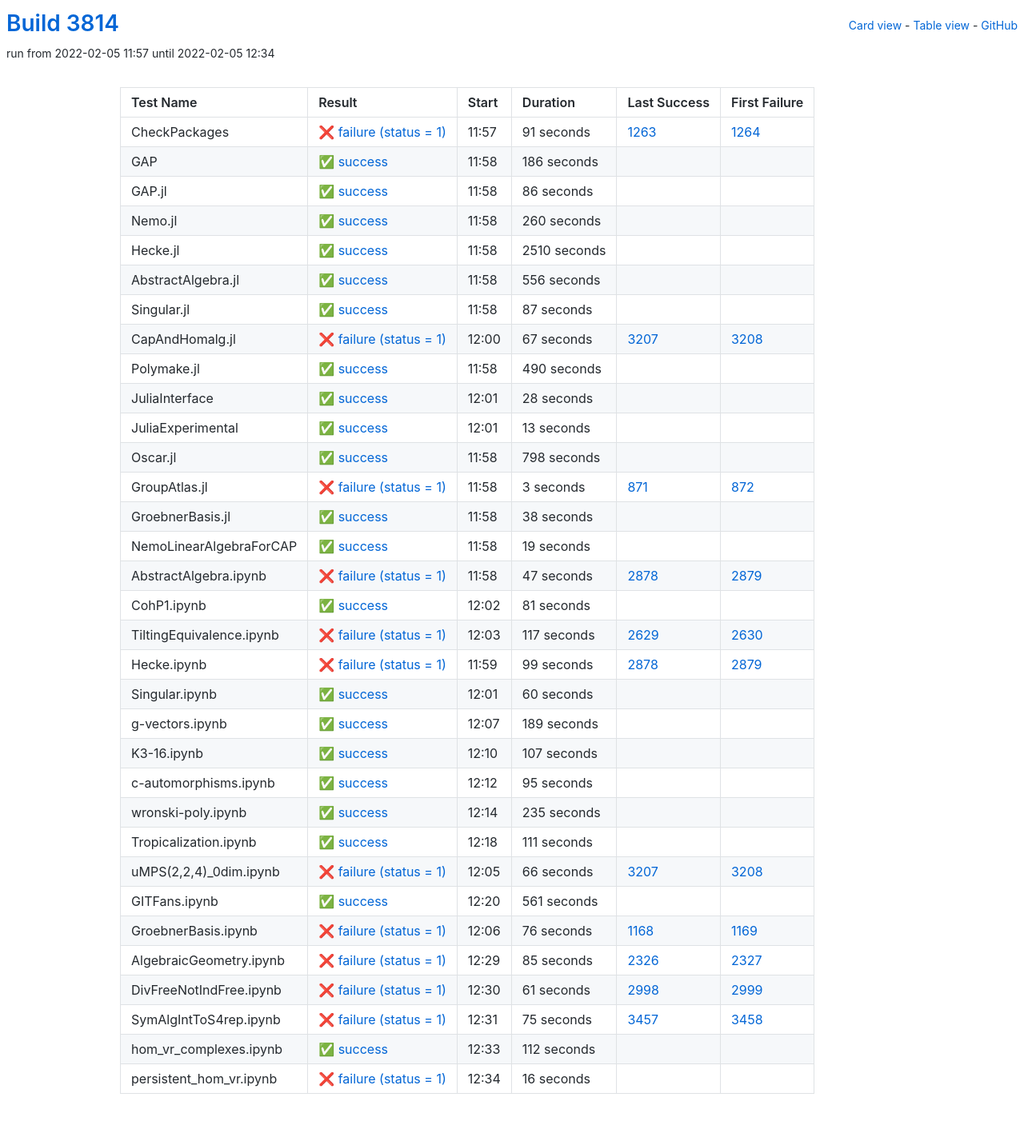
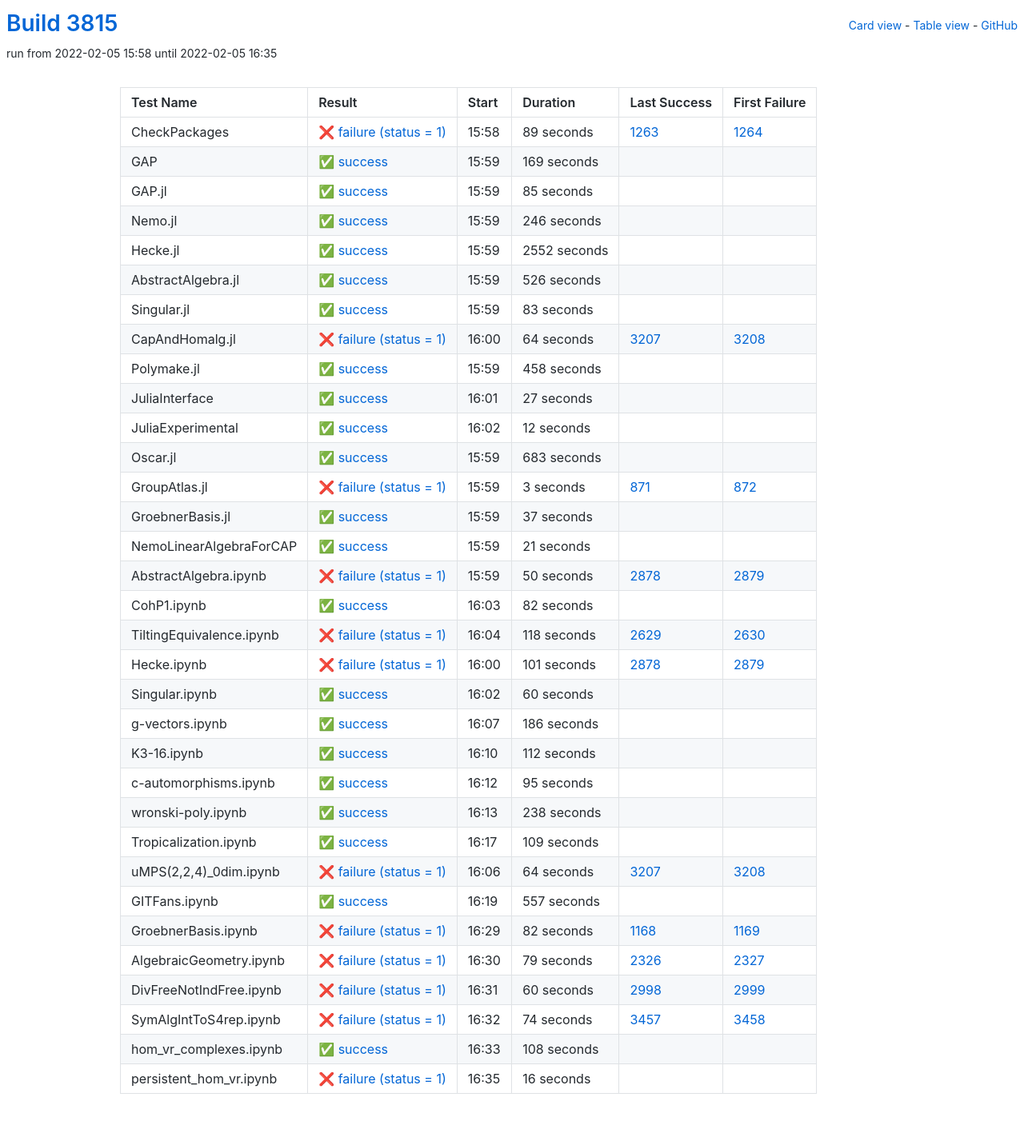
Before and after one commit to oscar-system/oscar-ci-status-stable, a Jekyll site: the page built from table.html, in a window 1280 px wide. Shown: the whole page at 80% size. Built offline with Jekyll 4.4.1, drawn with Linux system fonts in a browser that asks for light colours.

Commit message:
Build #3815

```diff
--- a/_data/ci.yml
+++ b/_data/ci.yml
@@ -1,6 +1,6 @@
 ---
-build: 3814
-build_url: https://oscarci.mathematik.uni-kl.de/job/oscar-stable/3814/
+build: 3815
+build_url: https://oscarci.mathematik.uni-kl.de/job/oscar-stable/3815/
 job: oscar-stable
 organization: oscar-system
 repo: oscar-ci-status-stable
@@ -8,152 +8,152 @@ repourl: https://github.com/oscar-system/oscar-ci-status-stable
 tests:
 - name: CheckPackages
   id: checkpackages
-  log: https://oscarci.mathematik.uni-kl.de/job/oscar-stable/3814/artifact/logs/build-3814/CheckPackages.log
-  start: 2022-02-05 11:57
+  log: https://oscarci.mathematik.uni-kl.de/job/oscar-stable/3815/artifact/logs/build-3815/CheckPackages.log
+  start: 2022-02-05 15:58
   success: false
   exitcode: 1
   status: failure
-  duration: 91
+  duration: 89
   last_success: 1263
   last_success_url: https://oscarci.mathematik.uni-kl.de/job/oscar-stable/1263/
   first_failure: 1264
   first_failure_url: https://oscarci.mathematik.uni-kl.de/job/oscar-stable/1264/
 - name: GAP
   id: gap
-  log: https://oscarci.mathematik.uni-kl.de/job/oscar-stable/3814/artifact/logs/build-3814/GAP.log
-  start: 2022-02-05 11:58
+  log: https://oscarci.mathematik.uni-kl.de/job/oscar-stable/3815/artifact/logs/build-3815/GAP.log
+  start: 2022-02-05 15:59
   success: true
   exitcode: 0
   status: success
-  duration: 186
+  duration: 169
   last_success: false
   last_success_url:
   first_failure: false
   first_failure_url:
 - name: GAP.jl
   id: gap-jl
-  log: https://oscarci.mathematik.uni-kl.de/job/oscar-stable/3814/artifact/logs/build-3814/GAP.jl.log
-  start: 2022-02-05 11:58
+  log: https://oscarci.mathematik.uni-kl.de/job/oscar-stable/3815/artifact/logs/build-3815/GAP.jl.log
+  start: 2022-02-05 15:59
   success: true
   exitcode: 0
   status: success
-  duration: 86
+  duration: 85
   last_success: false
   last_success_url:
   first_failure: false
   first_failure_url:
 - name: Nemo.jl
   id: nemo-jl
-  log: https://oscarci.mathematik.uni-kl.de/job/oscar-stable/3814/artifact/logs/build-3814/Nemo.jl.log
-  start: 2022-02-05 11:58
+  log: https://oscarci.mathematik.uni-kl.de/job/oscar-stable/3815/artifact/logs/build-3815/Nemo.jl.log
+  start: 2022-02-05 15:59
   success: true
   exitcode: 0
   status: success
-  duration: 260
+  duration: 246
   last_success: false
   last_success_url:
   first_failure: false
   first_failure_url:
 - name: Hecke.jl
   id: hecke-jl
-  log: https://oscarci.mathematik.uni-kl.de/job/oscar-stable/3814/artifact/logs/build-3814/Hecke.jl.log
-  start: 2022-02-05 11:58
+  log: https://oscarci.mathematik.uni-kl.de/job/oscar-stable/3815/artifact/logs/build-3815/Hecke.jl.log
+  start: 2022-02-05 15:59
   success: true
   exitcode: 0
   status: success
-  duration: 2510
+  duration: 2552
   last_success: false
   last_success_url:
   first_failure: false
   first_failure_url:
 - name: AbstractAlgebra.jl
   id: abstractalgebra-jl
-  log: https://oscarci.mathematik.uni-kl.de/job/oscar-stable/3814/artifact/logs/build-3814/AbstractAlgebra.jl.log
-  start: 2022-02-05 11:58
+  log: https://oscarci.mathematik.uni-kl.de/job/oscar-stable/3815/artifact/logs/build-3815/AbstractAlgebra.jl.log
+  start: 2022-02-05 15:59
   success: true
   exitcode: 0
   status: success
-  duration: 556
+  duration: 526
   last_success: false
   last_success_url:
   first_failure: false
   first_failure_url:
 - name: Singular.jl
   id: singular-jl
-  log: https://oscarci.mathematik.uni-kl.de/job/oscar-stable/3814/artifact/logs/build-3814/Singular.jl.log
-  start: 2022-02-05 11:58
+  log: https://oscarci.mathematik.uni-kl.de/job/oscar-stable/3815/artifact/logs/build-3815/Singular.jl.log
+  start: 2022-02-05 15:59
   success: true
   exitcode: 0
   status: success
-  duration: 87
+  duration: 83
   last_success: false
   last_success_url:
   first_failure: false
   first_failure_url:
 - name: CapAndHomalg.jl
   id: capandhomalg-jl
-  log: https://oscarci.mathematik.uni-kl.de/job/oscar-stable/3814/artifact/logs/build-3814/CapAndHomalg.jl.log
-  start: 2022-02-05 12:00
+  log: https://oscarci.mathematik.uni-kl.de/job/oscar-stable/3815/artifact/logs/build-3815/CapAndHomalg.jl.log
+  start: 2022-02-05 16:00
   success: false
   exitcode: 1
   status: failure
-  duration: 67
+  duration: 64
   last_success: 3207
   last_success_url: https://oscarci.mathematik.uni-kl.de/job/oscar-stable/3207/
   first_failure: 3208
   first_failure_url: https://oscarci.mathematik.uni-kl.de/job/oscar-stable/3208/
 - name: Polymake.jl
   id: polymake-jl
-  log: https://oscarci.mathematik.uni-kl.de/job/oscar-stable/3814/artifact/logs/build-3814/Polymake.jl.log
-  start: 2022-02-05 11:58
+  log: https://oscarci.mathematik.uni-kl.de/job/oscar-stable/3815/artifact/logs/build-3815/Polymake.jl.log
+  start: 2022-02-05 15:59
   success: true
   exitcode: 0
   status: success
-  duration: 490
+  duration: 458
   last_success: false
   last_success_url:
   first_failure: false
   first_failure_url:
 - name: JuliaInterface
   id: juliainterface
-  log: https://oscarci.mathematik.uni-kl.de/job/oscar-stable/3814/artifact/logs/build-3814/JuliaInterface.log
-  start: 2022-02-05 12:01
+  log: https://oscarci.mathematik.uni-kl.de/job/oscar-stable/3815/artifact/logs/build-3815/JuliaInterface.log
+  start: 2022-02-05 16:01
   success: true
   exitcode: 0
   status: success
-  duration: 28
+  duration: 27
   last_success: false
   last_success_url:
   first_failure: false
   first_failure_url:
 - name: JuliaExperimental
   id: juliaexperimental
-  log: https://oscarci.mathematik.uni-kl.de/job/oscar-stable/3814/artifact/logs/build-3814/JuliaExperimental.log
-  start: 2022-02-05 12:01
+  log: https://oscarci.mathematik.uni-kl.de/job/oscar-stable/3815/artifact/logs/build-3815/JuliaExperimental.log
+  start: 2022-02-05 16:02
   success: true
   exitcode: 0
   status: success
-  duration: 13
+  duration: 12
   last_success: false
   last_success_url:
   first_failure: false
   first_failure_url:
 - name: Oscar.jl
   id: oscar-jl
-  log: https://oscarci.mathematik.uni-kl.de/job/oscar-stable/3814/artifact/logs/build-3814/Oscar.jl.log
-  start: 2022-02-05 11:58
+  log: https://oscarci.mathematik.uni-kl.de/job/oscar-stable/3815/artifact/logs/build-3815/Oscar.jl.log
+  start: 2022-02-05 15:59
   success: true
   exitcode: 0
   status: success
-  duration: 798
+  duration: 683
   last_success: false
   last_success_url:
   first_failure: false
   first_failure_url:
 - name: GroupAtlas.jl
   id: groupatlas-jl
-  log: https://oscarci.mathematik.uni-kl.de/job/oscar-stable/3814/artifact/logs/build-3814/GroupAtlas.jl.log
-  start: 2022-02-05 11:58
+  log: https://oscarci.mathematik.uni-kl.de/job/oscar-stable/3815/artifact/logs/build-3815/GroupAtlas.jl.log
+  start: 2022-02-05 15:59
   success: false
   exitcode: 1
   status: failure
@@ -164,80 +164,80 @@ tests:
   first_failure_url: https://oscarci.mathematik.uni-kl.de/job/oscar-stable/872/
 - name: GroebnerBasis.jl
   id: groebnerbasis-jl
-  log: https://oscarci.mathematik.uni-kl.de/job/oscar-stable/3814/artifact/logs/build-3814/GroebnerBasis.jl.log
-  start: 2022-02-05 11:58
+  log: https://oscarci.mathematik.uni-kl.de/job/oscar-stable/3815/artifact/logs/build-3815/GroebnerBasis.jl.log
+  start: 2022-02-05 15:59
   success: true
   exitcode: 0
   status: success
-  duration: 38
+  duration: 37
   last_success: false
   last_success_url:
   first_failure: false
   first_failure_url:
 - name: NemoLinearAlgebraForCAP
   id: nemolinearalgebraforcap
-  log: https://oscarci.mathematik.uni-kl.de/job/oscar-stable/3814/artifact/logs/build-3814/NemoLinearAlgebraForCAP.log
-  start: 2022-02-05 11:58
+  log: https://oscarci.mathematik.uni-kl.de/job/oscar-stable/3815/artifact/logs/build-3815/NemoLinearAlgebraForCAP.log
+  start: 2022-02-05 15:59
   success: true
   exitcode: 0
   status: success
-  duration: 19
+  duration: 21
   last_success: false
   last_success_url:
   first_failure: false
   first_failure_url:
 - name: AbstractAlgebra.ipynb
   id: abstractalgebra-ipynb
-  log: https://oscarci.mathematik.uni-kl.de/job/oscar-stable/3814/artifact/logs/build-3814/AbstractAlgebra.ipynb.log
-  start: 2022-02-05 11:58
+  log: https://oscarci.mathematik.uni-kl.de/job/oscar-stable/3815/artifact/logs/build-3815/AbstractAlgebra.ipynb.log
+  start: 2022-02-05 15:59
   success: false
   exitcode: 1
   status: failure
-  duration: 47
+  duration: 50
   last_success: 2878
   last_success_url: https://oscarci.mathematik.uni-kl.de/job/oscar-stable/2878/
   first_failure: 2879
   first_failure_url: https://oscarci.mathematik.uni-kl.de/job/oscar-stable/2879/
 - name: CohP1.ipynb
   id: cohp1-ipynb
-  log: https://oscarci.mathematik.uni-kl.de/job/oscar-stable/3814/artifact/logs/build-3814/CohP1.ipynb.log
-  start: 2022-02-05 12:02
+  log: https://oscarci.mathematik.uni-kl.de/job/oscar-stable/3815/artifact/logs/build-3815/CohP1.ipynb.log
+  start: 2022-02-05 16:03
   success: true
   exitcode: 0
   status: success
-  duration: 81
+  duration: 82
   last_success: false
   last_success_url:
   first_failure: false
   first_failure_url:
 - name: TiltingEquivalence.ipynb
   id: tiltingequivalence-ipynb
-  log: https://oscarci.mathematik.uni-kl.de/job/oscar-stable/3814/artifact/logs/build-3814/TiltingEquivalence.ipynb.log
-  start: 2022-02-05 12:03
+  log: https://oscarci.mathematik.uni-kl.de/job/oscar-stable/3815/artifact/logs/build-3815/TiltingEquivalence.ipynb.log
+  start: 2022-02-05 16:04
   success: false
   exitcode: 1
   status: failure
-  duration: 117
+  duration: 118
   last_success: 2629
   last_success_url: https://oscarci.mathematik.uni-kl.de/job/oscar-stable/2629/
   first_failure: 2630
   first_failure_url: https://oscarci.mathematik.uni-kl.de/job/oscar-stable/2630/
 - name: Hecke.ipynb
   id: hecke-ipynb
-  log: https://oscarci.mathematik.uni-kl.de/job/oscar-stable/3814/artifact/logs/build-3814/Hecke.ipynb.log
-  start: 2022-02-05 11:59
+  log: https://oscarci.mathematik.uni-kl.de/job/oscar-stable/3815/artifact/logs/build-3815/Hecke.ipynb.log
+  start: 2022-02-05 16:00
   success: false
   exitcode: 1
   status: failure
-  duration: 99
+  duration: 101
   last_success: 2878
   last_success_url: https://oscarci.mathematik.uni-kl.de/job/oscar-stable/2878/
   first_failure: 2879
   first_failure_url: https://oscarci.mathematik.uni-kl.de/job/oscar-stable/2879/
 - name: Singular.ipynb
   id: singular-ipynb
-  log: https://oscarci.mathematik.uni-kl.de/job/oscar-stable/3814/artifact/logs/build-3814/Singular.ipynb.log
-  start: 2022-02-05 12:01
+  log: https://oscarci.mathematik.uni-kl.de/job/oscar-stable/3815/artifact/logs/build-3815/Singular.ipynb.log
+  start: 2022-02-05 16:02
   success: true
   exitcode: 0
   status: success
@@ -248,32 +248,32 @@ tests:
   first_failure_url:
 - name: g-vectors.ipynb
   id: g-vectors-ipynb
-  log: https://oscarci.mathematik.uni-kl.de/job/oscar-stable/3814/artifact/logs/build-3814/g-vectors.ipynb.log
-  start: 2022-02-05 12:07
+  log: https://oscarci.mathematik.uni-kl.de/job/oscar-stable/3815/artifact/logs/build-3815/g-vectors.ipynb.log
+  start: 2022-02-05 16:07
   success: true
   exitcode: 0
   status: success
-  duration: 189
+  duration: 186
   last_success: false
   last_success_url:
   first_failure: false
   first_failure_url:
 - name: K3-16.ipynb
   id: k3-16-ipynb
-  log: https://oscarci.mathematik.uni-kl.de/job/oscar-stable/3814/artifact/logs/build-3814/K3-16.ipynb.log
-  start: 2022-02-05 12:10
+  log: https://oscarci.mathematik.uni-kl.de/job/oscar-stable/3815/artifact/logs/build-3815/K3-16.ipynb.log
+  start: 2022-02-05 16:10
   success: true
   exitcode: 0
   status: success
-  duration: 107
+  duration: 112
   last_success: false
   last_success_url:
   first_failure: false
   first_failure_url:
 - name: c-automorphisms.ipynb
   id: c-automorphisms-ipynb
-  log: https://oscarci.mathematik.uni-kl.de/job/oscar-stable/3814/artifact/logs/build-3814/c-automorphisms.ipynb.log
-  start: 2022-02-05 12:12
+  log: https://oscarci.mathematik.uni-kl.de/job/oscar-stable/3815/artifact/logs/build-3815/c-automorphisms.ipynb.log
+  start: 2022-02-05 16:12
   success: true
   exitcode: 0
   status: success
@@ -284,116 +284,116 @@ tests:
   first_failure_url:
 - name: wronski-poly.ipynb
   id: wronski-poly-ipynb
-  log: https://oscarci.mathematik.uni-kl.de/job/oscar-stable/3814/artifact/logs/build-3814/wronski-poly.ipynb.log
-  start: 2022-02-05 12:14
+  log: https://oscarci.mathematik.uni-kl.de/job/oscar-stable/3815/artifact/logs/build-3815/wronski-poly.ipynb.log
+  start: 2022-02-05 16:13
   success: true
   exitcode: 0
   status: success
-  duration: 235
+  duration: 238
   last_success: false
   last_success_url:
   first_failure: false
   first_failure_url:
 - name: Tropicalization.ipynb
   id: tropicalization-ipynb
-  log: https://oscarci.mathematik.uni-kl.de/job/oscar-stable/3814/artifact/logs/build-3814/Tropicalization.ipynb.log
-  start: 2022-02-05 12:18
+  log: https://oscarci.mathematik.uni-kl.de/job/oscar-stable/3815/artifact/logs/build-3815/Tropicalization.ipynb.log
+  start: 2022-02-05 16:17
   success: true
   exitcode: 0
   status: success
-  duration: 111
+  duration: 109
   last_success: false
   last_success_url:
   first_failure: false
   first_failure_url:
 - name: uMPS(2,2,4)_0dim.ipynb
   id: umps-2-2-4-0dim-ipynb
-  log: https://oscarci.mathematik.uni-kl.de/job/oscar-stable/3814/artifact/logs/build-3814/uMPS-2-2-4-_0dim.ipynb.log
-  start: 2022-02-05 12:05
+  log: https://oscarci.mathematik.uni-kl.de/job/oscar-stable/3815/artifact/logs/build-3815/uMPS-2-2-4-_0dim.ipynb.log
+  start: 2022-02-05 16:06
   success: false
   exitcode: 1
   status: failure
-  duration: 66
+  duration: 64
   last_success: 3207
   last_success_url: https://oscarci.mathematik.uni-kl.de/job/oscar-stable/3207/
   first_failure: 3208
   first_failure_url: https://oscarci.mathematik.uni-kl.de/job/oscar-stable/3208/
 - name: GITFans.ipynb
   id: gitfans-ipynb
-  log: https://oscarci.mathematik.uni-kl.de/job/oscar-stable/3814/artifact/logs/build-3814/GITFans.ipynb.log
-  start: 2022-02-05 12:20
+  log: https://oscarci.mathematik.uni-kl.de/job/oscar-stable/3815/artifact/logs/build-3815/GITFans.ipynb.log
+  start: 2022-02-05 16:19
   success: true
   exitcode: 0
   status: success
-  duration: 561
+  duration: 557
   last_success: false
   last_success_url:
   first_failure: false
   first_failure_url:
 - name: GroebnerBasis.ipynb
   id: groebnerbasis-ipynb
-  log: https://oscarci.mathematik.uni-kl.de/job/oscar-stable/3814/artifact/logs/build-3814/GroebnerBasis.ipynb.log
-  start: 2022-02-05 12:06
+  log: https://oscarci.mathematik.uni-kl.de/job/oscar-stable/3815/artifact/logs/build-3815/GroebnerBasis.ipynb.log
+  start: 2022-02-05 16:29
   success: false
   exitcode: 1
   status: failure
-  duration: 76
+  duration: 82
   last_success: 1168
   last_success_url: https://oscarci.mathematik.uni-kl.de/job/oscar-stable/1168/
   first_failure: 1169
   first_failure_url: https://oscarci.mathematik.uni-kl.de/job/oscar-stable/1169/
 - name: AlgebraicGeometry.ipynb
   id: algebraicgeometry-ipynb
-  log: https://oscarci.mathematik.uni-kl.de/job/oscar-stable/3814/artifact/logs/build-3814/AlgebraicGeometry.ipynb.log
-  start: 2022-02-05 12:29
+  log: https://oscarci.mathematik.uni-kl.de/job/oscar-stable/3815/artifact/logs/build-3815/AlgebraicGeometry.ipynb.log
+  start: 2022-02-05 16:30
   success: false
   exitcode: 1
   status: failure
-  duration: 85
+  duration: 79
   last_success: 2326
   last_success_url: https://oscarci.mathematik.uni-kl.de/job/oscar-stable/2326/
   first_failure: 2327
   first_failure_url: https://oscarci.mathematik.uni-kl.de/job/oscar-stable/2327/
 - name: DivFreeNotIndFree.ipynb
   id: divfreenotindfree-ipynb
-  log: https://oscarci.mathematik.uni-kl.de/job/oscar-stable/3814/artifact/logs/build-3814/DivFreeNotIndFree.ipynb.log
-  start: 2022-02-05 12:30
+  log: https://oscarci.mathematik.uni-kl.de/job/oscar-stable/3815/artifact/logs/build-3815/DivFreeNotIndFree.ipynb.log
+  start: 2022-02-05 16:31
   success: false
   exitcode: 1
   status: failure
-  duration: 61
+  duration: 60
   last_success: 2998
   last_success_url: https://oscarci.mathematik.uni-kl.de/job/oscar-stable/2998/
   first_failure: 2999
   first_failure_url: https://oscarci.mathematik.uni-kl.de/job/oscar-stable/2999/
 - name: SymAlgIntToS4rep.ipynb
   id: symalginttos4rep-ipynb
-  log: https://oscarci.mathematik.uni-kl.de/job/oscar-stable/3814/artifact/logs/build-3814/SymAlgIntToS4rep.ipynb.log
-  start: 2022-02-05 12:31
+  log: https://oscarci.mathematik.uni-kl.de/job/oscar-stable/3815/artifact/logs/build-3815/SymAlgIntToS4rep.ipynb.log
+  start: 2022-02-05 16:32
   success: false
   exitcode: 1
   status: failure
-  duration: 75
+  duration: 74
   last_success: 3457
   last_success_url: https://oscarci.mathematik.uni-kl.de/job/oscar-stable/3457/
   first_failure: 3458
   first_failure_url: https://oscarci.mathematik.uni-kl.de/job/oscar-stable/3458/
 - name: hom_vr_complexes.ipynb
   id: hom-vr-complexes-ipynb
-  log: https://oscarci.mathematik.uni-kl.de/job/oscar-stable/3814/artifact/logs/build-3814/hom_vr_complexes.ipynb.log
-  start: 2022-02-05 12:33
+  log: https://oscarci.mathematik.uni-kl.de/job/oscar-stable/3815/artifact/logs/build-3815/hom_vr_complexes.ipynb.log
+  start: 2022-02-05 16:33
   success: true
   exitcode: 0
   status: success
-  duration: 112
+  duration: 108
   last_success: false
   last_success_url:
   first_failure: false
   first_failure_url:
 - name: persistent_hom_vr.ipynb
   id: persistent-hom-vr-ipynb
-  log: https://oscarci.mathematik.uni-kl.de/job/oscar-stable/3814/artifact/logs/build-3814/persistent_hom_vr.ipynb.log
-  start: 2022-02-05 12:34
+  log: https://oscarci.mathematik.uni-kl.de/job/oscar-stable/3815/artifact/logs/build-3815/persistent_hom_vr.ipynb.log
+  start: 2022-02-05 16:35
   success: false
   exitcode: 1
   status: failure
```
Also changed, not shown: README.md.
